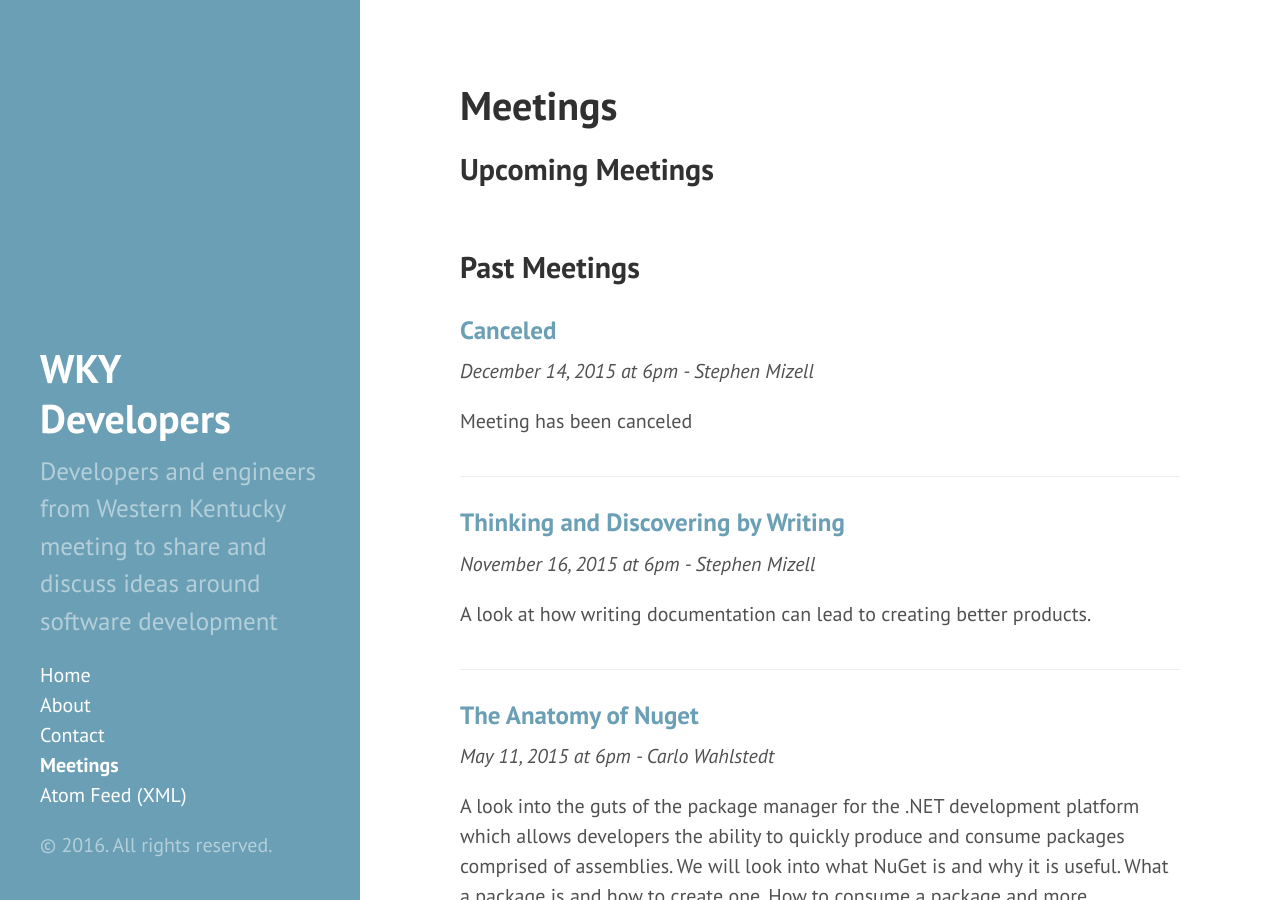
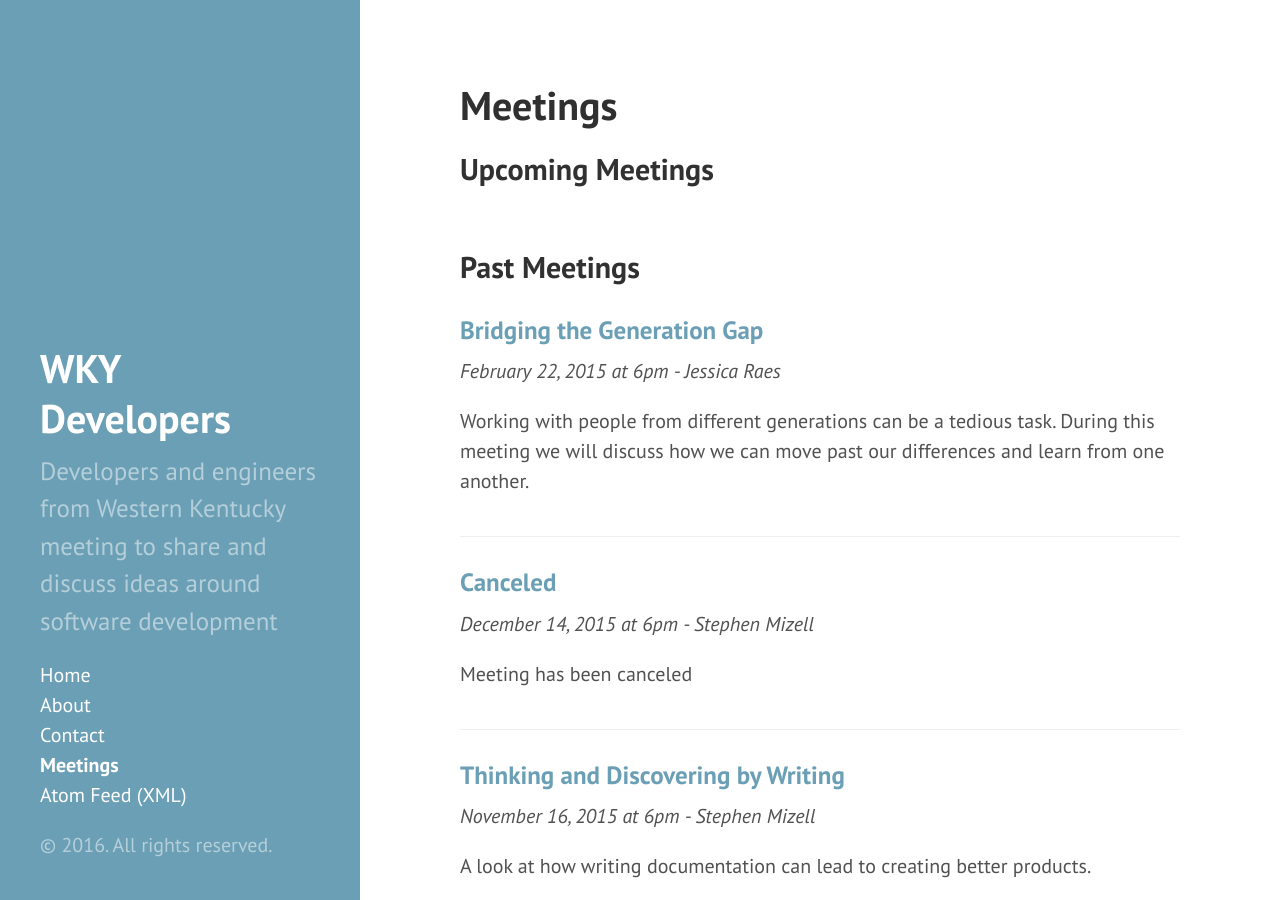
Before and after one commit to wkydev/wkydev.github.io, a Jekyll site: the page built from meetings.md, in a window 1280 px wide and 900 px high. Built offline with Jekyll 4.4.1, drawn with Linux system fonts in a browser that asks for light colours; nearby versions of some CDN libraries; Markdown is read by kramdown in place of the engine named in the settings.

Commit message:
Update meetings.yml

```diff
--- a/_data/meetings.yml
+++ b/_data/meetings.yml
@@ -100,3 +100,9 @@
   speaker: Stephen Mizell
   topic: 'Canceled'
   topicSummary: "Meeting has been canceled"
+- id: 11
+  date: 2015-2-22 18:00:00 -0500
+  time: '6pm'
+  speaker: Jessica Raes
+  topic: 'Bridging the Generation Gap'
+  topicSummary: "Working with people from different generations can be a tedious task.  During this meeting we will discuss how we can move past our differences and learn from one another."
```
